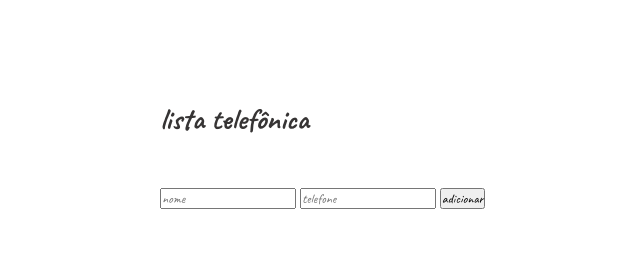
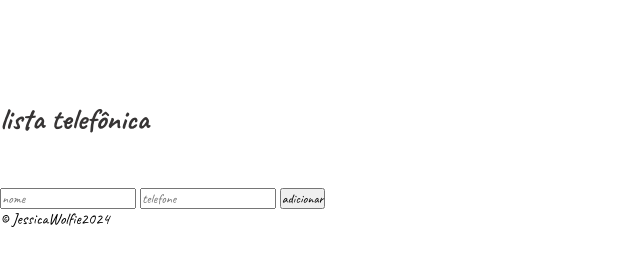
Before and after one commit to jessicawolfie/curso_ebac_frontend, a plain HTML site: page lista_telefonica/index.html in a window 1280 px wide. Shown: the whole page, without its empty margins (0-640 px from the left). Drawn offline with Linux system fonts and the light colour scheme.

Commit message:
alterações

```diff
--- a/lista_telefonica/index.html
+++ b/lista_telefonica/index.html
@@ -6,31 +6,33 @@
     <title>lista telefônica</title>
     <link rel="preconnect" href="https://fonts.googleapis.com">
     <link rel="preconnect" href="https://fonts.gstatic.com" crossorigin>
-    <link href="https://fonts.googleapis.com/css2?family=Caveat:wght@400..700&display=swap" rel="stylesheet">
+    <link href="https://fonts.googleapis.com/css2?family=Caveat:wght@400..700&family=Sora:wght@100..800&display=swap" rel="stylesheet">
     <link rel="stylesheet" href="./main.css">
 </head>
 <body>
-    <div class="container">
+    <div>
         <header>
             <h1>lista telefônica</h1>
         </header>
+        <section>
         <form id="form-lista">
             <input type="text" id="nome" required placeholder="nome"/>
             <input type="text" id="telefone" required placeholder="telefone"/>
             <button type="button" onclick="adicionarContato()">adicionar</button>
         </form>
-        <table>
-            <tr>
+        <table cellspacing="0">
             <thead>
                 <tr>
                     <td></td>
                     <td></td>
                 </tr>
             </thead>
-            <tbody id="corpo-tabela">
-
-            </tbody>
+            <tbody id="corpo-tabela"></tbody>
         </table>
+        </section>
+        <footer>
+            <p>&copy; JessicaWolfie2024</p>
+        </footer>
         <script src="main.js"></script>
     </div>
 </body>
```
